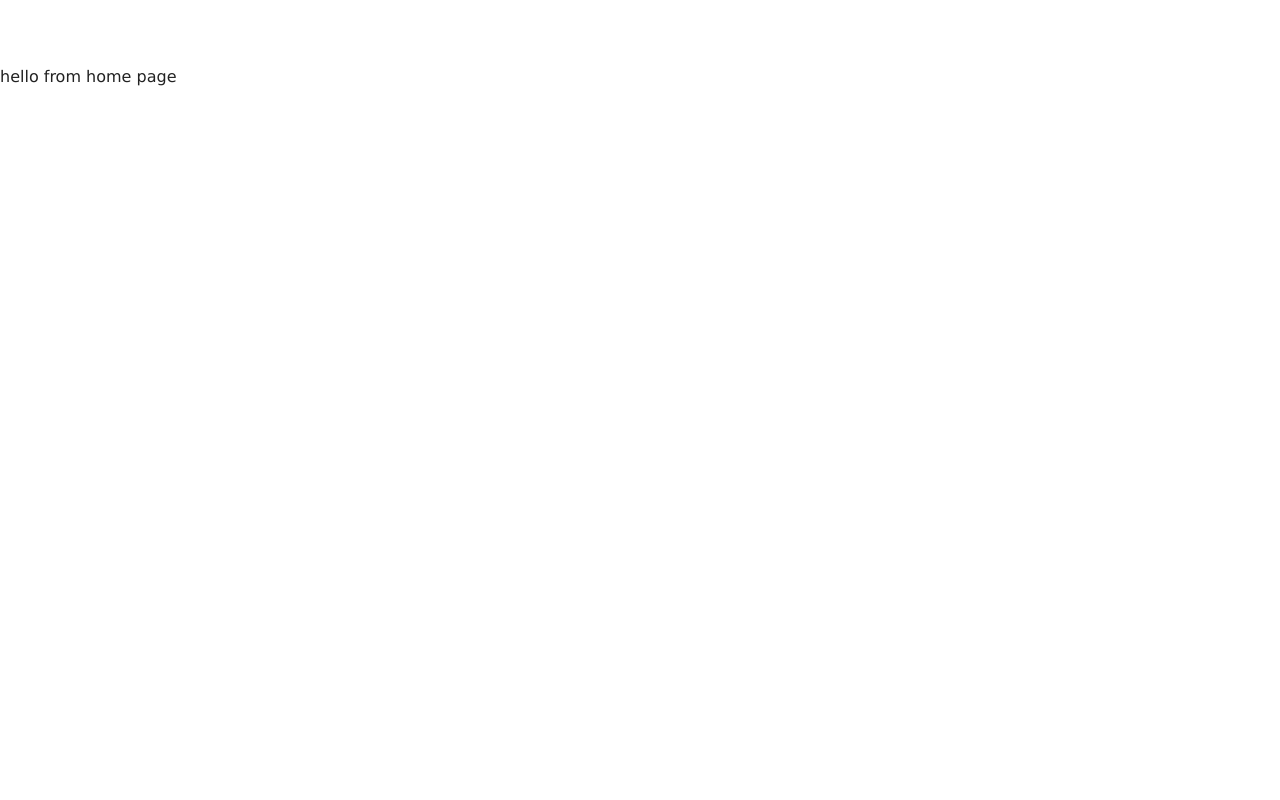
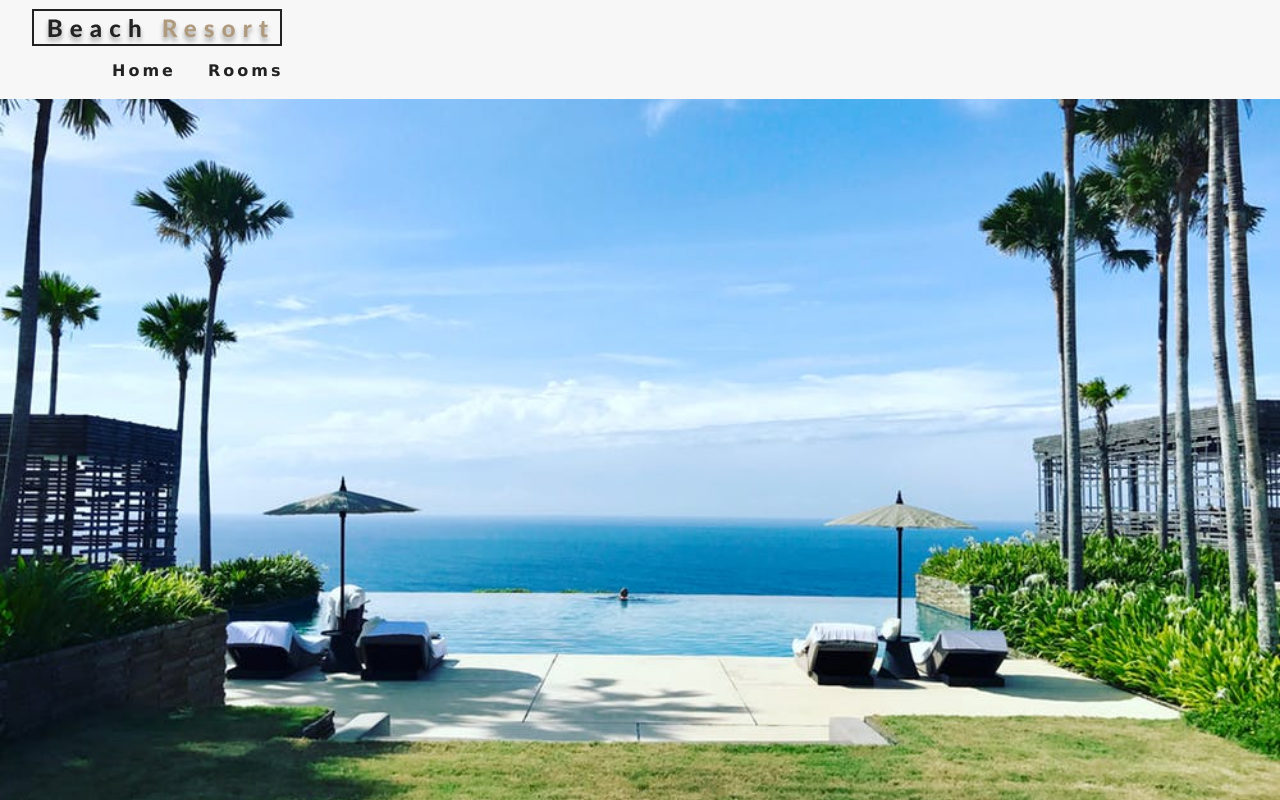
Before and after one commit to Tardigrada777/resort_hotel_react_app, a React (Create React App) app: page / in a window 1280 px wide. Built offline with nearby package versions, Linux system fonts and the light colour scheme.

Commit message:
Navbar and Hero component

```diff
--- a/src/App.css
+++ b/src/App.css
@@ -2,6 +2,9 @@
   margin: 0;
   padding: 0;
   box-sizing: border-box;
+}
+html {
+  font-size: 16px;
 }
 :root {
   --primaryColor: #af9a7d;
@@ -93,7 +96,7 @@ h6 {
   top: 0;
   left: 0;
   width: 100%;
-  padding: 0.75rem 2rem;
+  padding: 0.55rem 2rem;
   background: var(--offWhite);
   z-index: 1;
 }
--- a/src/App.js
+++ b/src/App.js
@@ -1,16 +1,18 @@
 import React from 'react';
 import './App.css';
 
-import { Route, Switch, Link } from 'react-router-dom';
+import { Route, Switch } from 'react-router-dom';
 
 import Home from './pages/Home';
 import Rooms from './pages/Rooms';
 import SingleRoom from './pages/SingleRoom';
 import Error from './pages/Error';
+import Navbar from './components/Navbar';
 
 function App() {
   return (
     <>
+      <Navbar />
       <Switch>
         <Route exact path="/" component={Home} />
         <Route exact path="/rooms/" component={Rooms} />
--- /dev/null
+++ b/src/components/Hero.js
@@ -0,0 +1,9 @@
+import React from 'react';
+
+export default function Hero({ children, hero }) {
+  return <header className={hero}>{children}</header>;
+}
+
+Hero.defaultProps = {
+  hero: 'defaultHero'
+};
--- /dev/null
+++ b/src/components/Navbar.js
@@ -0,0 +1,36 @@
+import React, { Component } from 'react';
+import logo from '../images/logo.svg';
+import { FaAlignRight } from 'react-icons/fa';
+import { Link } from 'react-router-dom';
+
+export default class Navbar extends Component {
+  state = {
+    isOpen: false
+  };
+  handleToggle = () => {
+    this.setState({ isOpen: !this.state.isOpen });
+  };
+  render() {
+    return (
+      <nav className="navbar">
+        <div className="nav-center"></div>
+        <div className="nav-header">
+          <Link to="/">
+            <img src={logo} alt="Hotel Resorts" />
+          </Link>
+          <button onClick={this.handleToggle} type="button" className="nav-btn">
+            <FaAlignRight className="nav-icon" />
+          </button>
+        </div>
+        <ul className={this.state.isOpen ? 'nav-links show-nav' : 'nav-links'}>
+          <li>
+            <Link to="/">Home</Link>
+          </li>
+          <li>
+            <Link to="/rooms">Rooms</Link>
+          </li>
+        </ul>
+      </nav>
+    );
+  }
+}
--- a/src/pages/Error.js
+++ b/src/pages/Error.js
@@ -1,5 +1,6 @@
 import React from 'react';
+import Hero from '../components/Hero';
 
 export default function Error() {
-  return <div>Hello from error page</div>;
+  return <Hero></Hero>;
 }
--- a/src/pages/Home.js
+++ b/src/pages/Home.js
@@ -1,7 +1,8 @@
 import React from 'react';
+import Hero from '../components/Hero';
 
 const Home = () => {
-  return <div>hello from home page</div>;
+  return <Hero></Hero>;
 };
 
 export default Home;
--- a/src/pages/Rooms.js
+++ b/src/pages/Rooms.js
@@ -1,7 +1,8 @@
 import React from 'react';
+import Hero from '../components/Hero';
 
 const Rooms = () => {
-  return <div>hello from rooms page</div>;
+  return <Hero hero="roomsHero"></Hero>;
 };
 
 export default Rooms;
```
